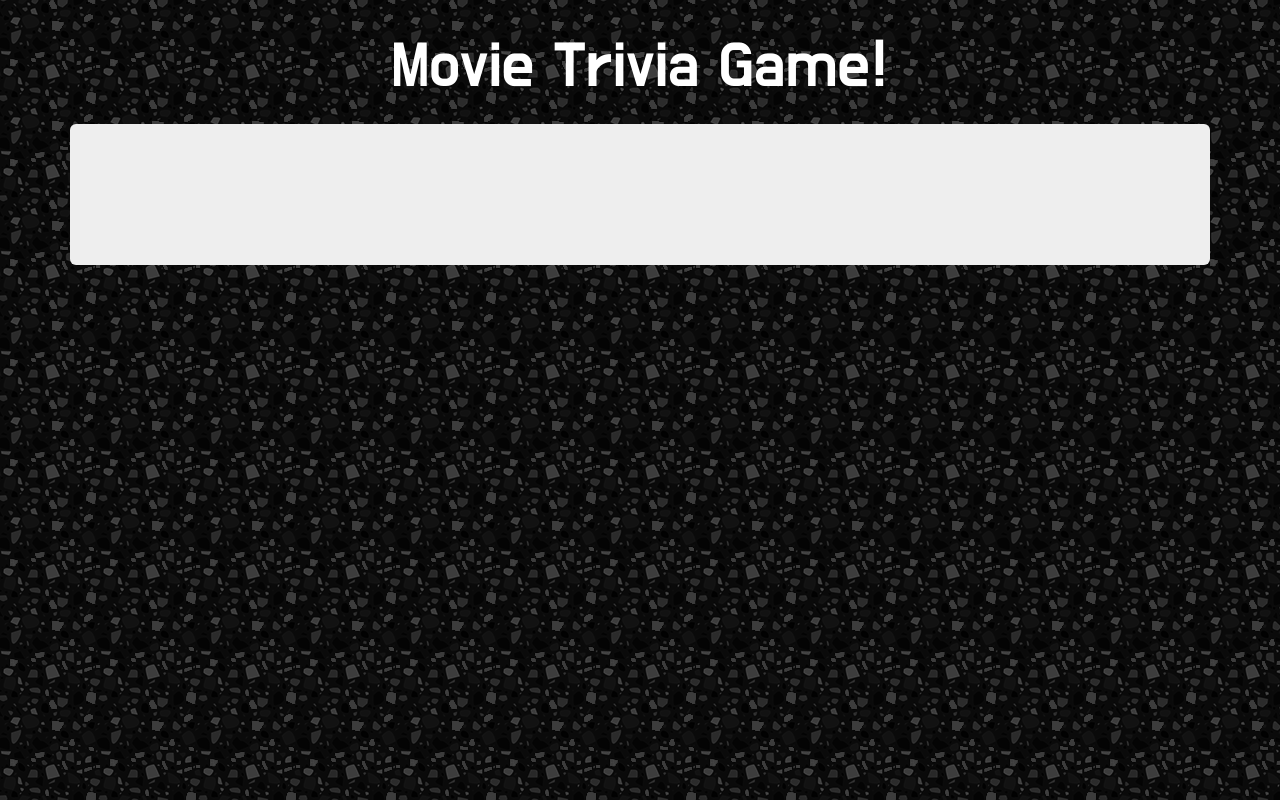
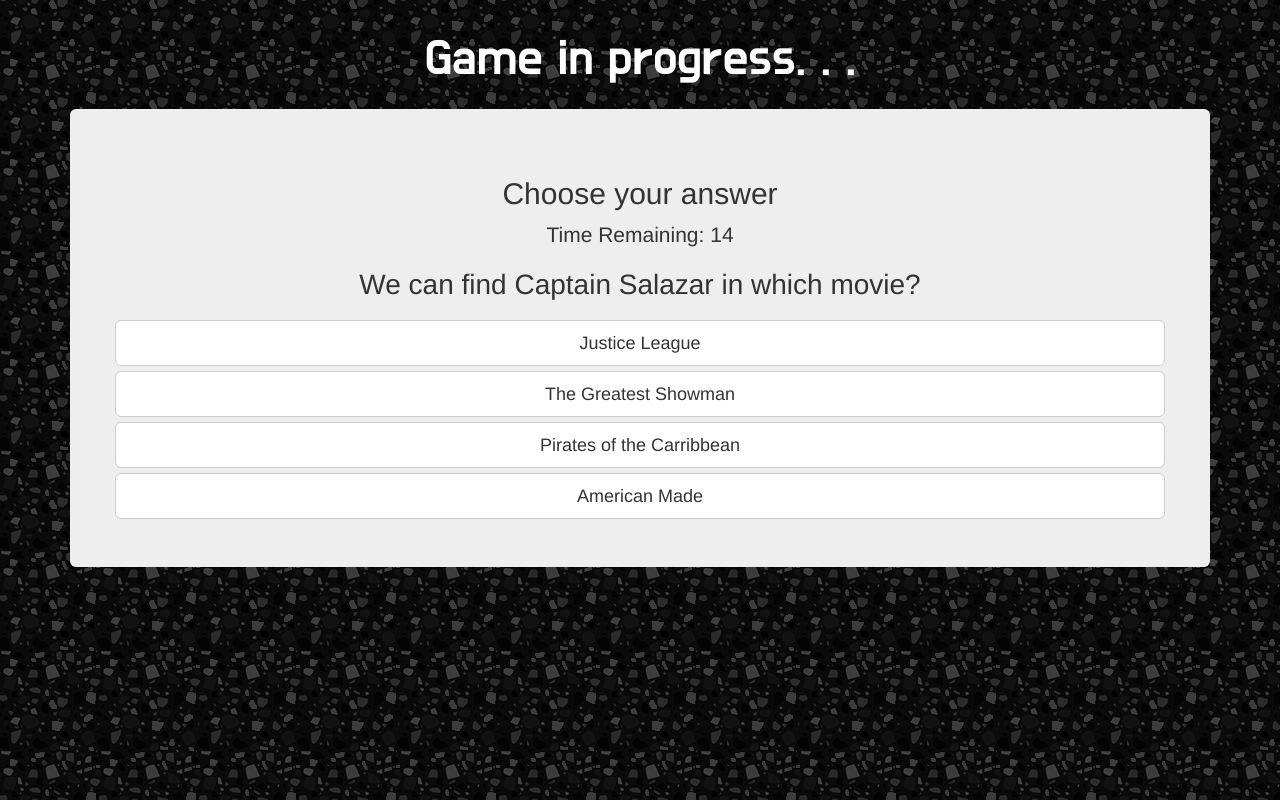
Before and after one commit to dinhx068/TriviaGame, a plain HTML site: page index.html in a window 1280 px wide. Both pictures are taken after a click on the button "Start Game". Drawn offline with nearby package versions, Linux system fonts and the light colour scheme.

Commit message:
some more progress

```diff
--- a/assets/css/style.css
+++ b/assets/css/style.css
@@ -9,10 +9,18 @@ body {
 h1 {
     font-family: 'Do Hyeon', sans-serif;
     color: white;
-    font-size: 64px;
+    font-size: 50px;
     padding: 12px;
+}
+
+#display-question {
+    font-size: 28px;
 }
 
 .hide-on-start {
     visibility: hidden;
 }
+
+.option {
+    margin: 10px;
+  }
--- a/assets/javascript/app.js
+++ b/assets/javascript/app.js
@@ -1,67 +1,106 @@
 $(document).ready(function(){
-  $("#start-button").on('click', trivia.start);
+  $("#start-button").on("click", game.start);
+  $(".choice-button").on("click", game.checkGuess);
 })
 
-  var trivia = {
+  var game = {
     // Using caps for global variables
     CORRECT: 0,
     INCORRECT: 0,
-    CURRENTQUESTION: 0,
+    DIDNOTANSWER: 0,
+    QUESTIONNUMBER: 0,
     TIMER: 10,
     TIMERFLAG: false,
-    TIMERID : '',
+    TIMERID : "",
 
-    questions: {
-      q1: 'We can find Captain Salazar in which movie?',
-      q2: "In Harry Potter, what is Dumbledore's first name?",
-      q3: 'Abominable Snowman is from which Disney movie?',
-      q4: 'Which of these Alien movies is set at a foundry facility and penal colony?',
-      q5: "What is the fifth Star Wars movie called?",
-      q6: 'In the Hunger Games, what district is Thresh from?',
-      q7: "In Frozen, how many sisters does Elsa have?",
-      q8: "Who does the voice of 'Marty' in Madagascar?",
-      q9: "How many of the Ryan brothers died in WWII ?",
-      q10: "What actor was offered the role of Maximus, but turned it down?"
+    question: {
+      n1: "We can find Captain Salazar in which movie?",
+      n2: 'In Harry Potter, what is Dumbledore"s first name?',
+      n3: "Abominable Snowman is from which Disney movie?",
+      n4: "Which of these Alien movies is set at a foundry facility and penal colony?",
+      n5: "What is the fifth Star Wars movie called?",
+      n6: "In the Hunger Games, what district is Thresh from?",
+      n7: "In Frozen, how many sisters does Elsa have?",
+      n8: 'Who does the voice of "Marty" in Madagascar?',
+      n9: "How many of the Ryan brothers died in WWII ?",
+      n10: "What actor was offered the role of Maximus, but turned it down?"
     },
     choices: {
-      q1: ['Justice League', 'The Greatest Showman', 'Pirates of the Carribbean', 'American Made'],
-      q2: ['Albus', 'Severus', 'Voldemort', 'Arthur'],
-      q3: ['Hercules', 'Monsters,Inc.', 'Aladdin', 'Tarzan'],
-      q4: ['Aliens', 'Aliens:Resurrection', 'Alien 3', 'Alien'],
-      q5: ['A New Hope','Return of the Jedi','The Empire Strikes Back','Revenge of the Sith'],
-      q6: ['4','7','9','11'],
-      q7: ['1','2','3','4'],
-      q8: ['Chris Rock','David Schwimmer','Matthew Broderick','Chris Tucker'],
-      q9: ['1','2','3','4'],
-      q10: ['George Clooney','Mel Gibson','Bruce Willis','Tom Selleck']
+      n1: ["Justice League", "The Greatest Showman", "Pirates of the Carribbean", "American Made"],
+      n2: ["Albus", "Severus", "Voldemort", "Arthur"],
+      n3: ["Hercules", "Monsters,Inc.", "Aladdin", "Tarzan"],
+      n4: ["Aliens", "Aliens:Resurrection", "Alien 3", "Alien"],
+      n5: ["A New Hope","Return of the Jedi","The Empire Strikes Back","Revenge of the Sith"],
+      n6: ["4","7","9","11"],
+      n7: ["1","2","3","4"],
+      n8: ["Chris Rock","David Schwimmer","Matthew Broderick","Chris Tucker"],
+      n9: ["1","2","3","4"],
+      n10: ["George Clooney","Mel Gibson","Bruce Willis","Tom Selleck"]
     },
-    answers: {
-      q1: "Pirates of the Carribbean",
-      q2: "Albus",
-      q3: "Monsters,Inc.",
-      q4: "Alien 3",
-      q5: "The Empire Strikes Back",
-      q6: "11",
-      q7: "1",
-      q8: "Chris Rock",
-      q9: "3",
-      q10: "Mel Gibson"
+    answer: {
+      n1: "Pirates of the Carribbean",
+      n2: "Albus",
+      n3: "Monsters,Inc.",
+      n4: "Alien 3",
+      n5: "The Empire Strikes Back",
+      n6: "11",
+      n7: "1",
+      n8: "Chris Rock",
+      n9: "3",
+      n10: "Mel Gibson"
     },
 
     // FUNCTIONS ====================================================================================================================================
     start: function() {
       // If the player decides to click the Start Game button then the game resetting the variables below
-      trivia.CURRENTQUESTION = 0;
-      trivia.CORRECT = 0;
-      trivia.INCORRECT = 0;
-      trivia.UNANSWERED = 0;
-      clearInterval(trivia.TIMERID);
+      game.CURRENTQUESTION = 0;
+      game.CORRECT = 0;
+      game.INCORRECT = 0;
+      game.DIDNOTANSWER = 0;
+      clearInterval(game.TIMERID);
 
+      $("#h1").text("Game in progress. . .");
+      $("#h2").text("Choose your answer");
+      $("#start-button").hide();
       $("#results").html("");
-      $("#time-remaining").text(trivia.TIMER);
-      $("#start-button").hide();
-      $("#h2").hide();
       $("#game").show();
+      document.getElementById("time").style.visibility = "visible";
       $("#remaining-time").show();
+      $("#time-remaining").text(game.TIMER);
+
+      game.selectQuestion();
     },
+
+    selectQuestion: function() {
+      game.TIMER = 15;
+      $("#time-remaining").text(game.TIMER);
+
+      if(!game.TIMERFLAG){
+        game.TIMERID = setInterval(game.timeLeft, 1000);
+      }
+
+      var question = Object.values(game.question)[game.QUESTIONNUMBER];
+      console.log(question);
+      $("#display-question").text(question);
+
+      var choices = Object.values(game.choices)[game.QUESTIONNUMBER];
+      console.log(choices);
+
+      $.each(choices, function(index, key){
+        $("#choices-to-choose-from").append($('<button class="choice-button btn btn-default btn-lg btn-block">' + key + '</button>'));
+      })
+    },
+
+    timeLeft: function() {
+      if(game.TIMER > -1 && game.QUESTIONNUMBER < Object.keys(game.question).length){
+        $("#time-remaining").text(game.TIMER);
+        console.log(game.TIMER);
+        game.TIMER--;
+      }
+    },
+
+    checkGuess: function(){
+      console.log("testing guess");
+    },
+
   }
--- a/index.html
+++ b/index.html
@@ -13,15 +13,15 @@
 
     <div class="container">
         <div class="header text-center clearfix">
-            <h1>Movie Trivia Game!</h1>
+            <h1 id="h1">Welcome to the Movie Trivia Game!</h1>
         </div>
 
         <div class="jumbotron jumbotron-fluid">
             <div class="container">
                 <div id="game">
                 <h2 id="h2">Click on the button below to start</h2>
-                <p class="hide-on-start" id="remaining-time">Time Remaining: <span id="time-remaining"></span></p>
-                <p id="question-display"></p>
+                <p class="hide-on-start" id="time">Time Remaining: <span id="time-remaining"></span></p>
+                <p id="display-question"></p>
                 </div>
             <div id="results">
             </div>
@@ -29,8 +29,8 @@
 
         <div class="row">
             <div id="selection" class="text-center">
-                <button id="start-button" class="btn btn-info btn-lg">Start Game</button>
-                <div id="options">
+                <button id="start-button" class="btn btn-lg">Start Game</button>
+                <div id="choices-to-choose-from">
                 </div>
             </div>
         </div>
```
